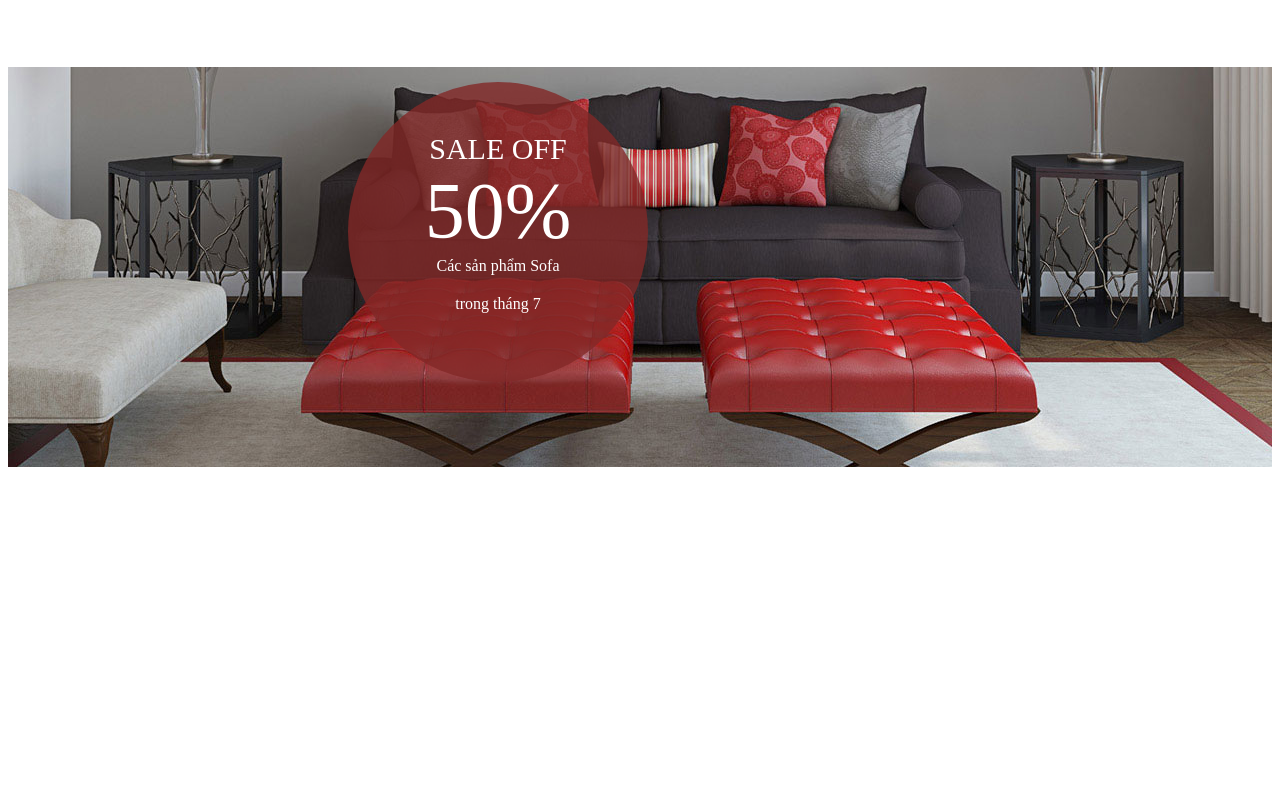
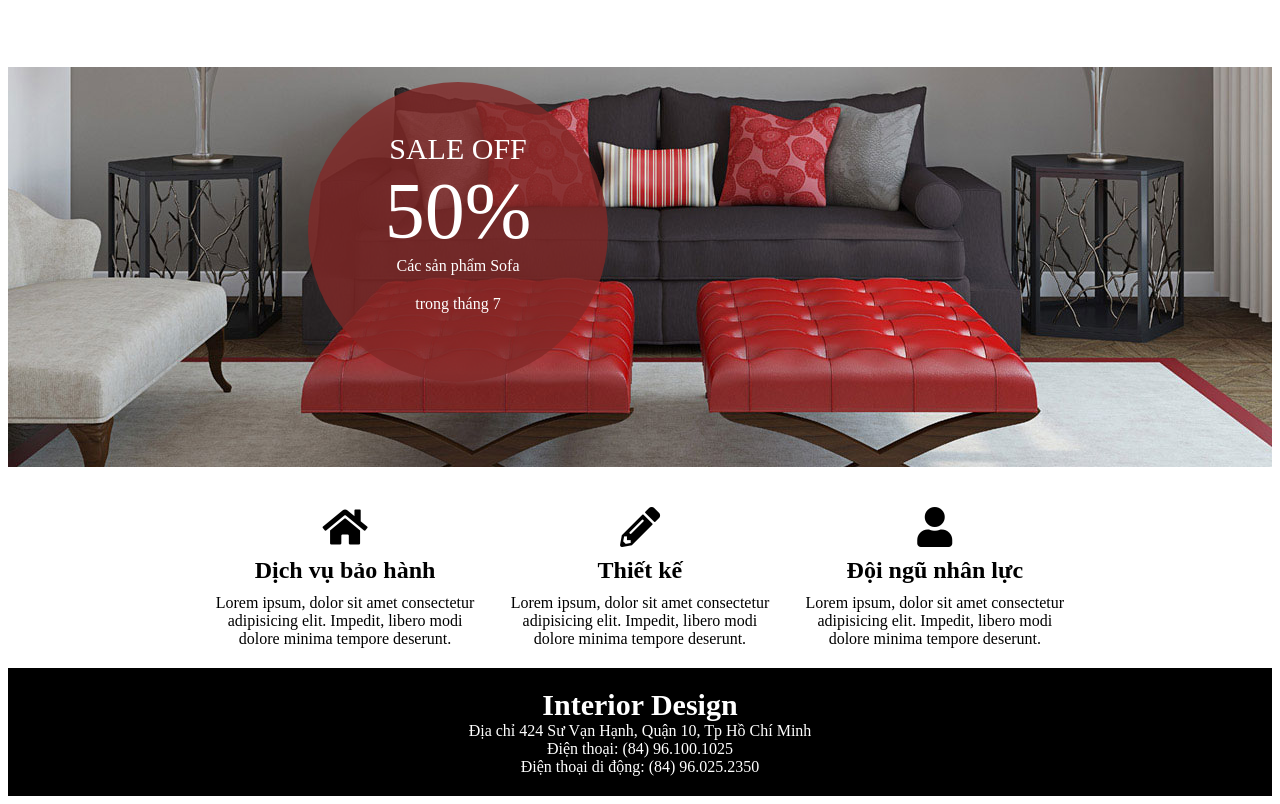
Before and after one commit to sublearn/cyber_webNoiThat_css, a plain HTML site: page index.html in a window 1280 px wide. Shown: the part 2076-2880 px from the top of the page. Before the commit the page ends 2551 px from the top, so only its background shows below. Drawn offline with Linux system fonts and the light colour scheme.

Commit message:
font awesome, center margin auto

```diff
--- a/css/style.css
+++ b/css/style.css
@@ -135,12 +135,12 @@ body {
 
   position: absolute;
   top: 15px;
-  left: 340px;
+  left: 300px;
   /* opacity: 0.8; */
   /* opacity sẽ làm mờ chữ theo */
 }
 
-.banner__circle p{
+.banner__circle p {
   margin: 0 0 20px;
 }
 
@@ -153,3 +153,48 @@ body {
   font-size: 80px;
   margin: 0;
 }
+
+/* NOTE SERVICE */
+/* TODO lorem không đều nhau nếu h2 khác nhau */
+.services {
+  margin: 30px 0 10px;
+}
+.services_content {
+  width: 70%;
+  margin: auto;
+  text-align: center;
+}
+
+.services_item {
+  float: left;
+  width: 33.33%;
+  padding: 10px;
+}
+
+.services_item i {
+  font-size: 40px;
+}
+
+.services_item h2 {
+  margin: 10px 0;
+}
+
+.services_item p {
+  margin: 0;
+}
+
+/* NOTE FOOTER */
+.footer {
+  background-color: black;
+  color: white;
+  text-align: center;
+  padding: 20px 0;
+}
+
+.footer p, .footer h2{
+  margin: 0;
+}
+
+.footer h2{
+  font-size: 30px;
+}
--- a/index.html
+++ b/index.html
@@ -6,17 +6,17 @@
     <meta http-equiv="X-UA-Compatible" content="IE=edge">
     <meta name="viewport" content="width=device-width, initial-scale=1.0">
     <title>Interior Design</title>
-
+    <link rel="stylesheet" href="https://cdnjs.cloudflare.com/ajax/libs/font-awesome/5.12.0-2/css/all.min.css" />
     <link rel="stylesheet" href="./css/style.css">
 </head>
 
 <body>
-    <!-- TODO header -->
+    <!-- NOTE header -->
     <div class="header">
         <div class="header__logo">
             <img src="./img/LOGO.png" alt="logo">
         </div>
-        <!-- TODO navigation -->
+        <!-- NOTE navigation -->
         <div class="header__nav">
             <ul>
                 <li><a href="#">TRANG CHỦ</a></li>
@@ -27,9 +27,9 @@
             </ul>
         </div>
     </div>
-    <!-- TODO carousel -->
+    <!-- NOTE carousel -->
     <div class="carousel"></div>
-    <!-- TODO intro -->
+    <!-- NOTE intro -->
     <div class="intro">
         <p class="intro__text">Tại <span>KLK PHUC THINH</span> Lorem, ipsum dolor sit amet consectetur adipisicing elit.
             Dignissimos reiciendis est delectus beatae voluptatem quasi magnam, sunt perspiciatis possimus? Sit dolore
@@ -56,7 +56,7 @@
         </div>
         <div class="clear"></div>
     </div>
-    <!-- TODO products -->
+    <!-- NOTE products -->
     <div class="products">
         <h2>CÁC SẢN PHẨM BÁN CHẠY</h2>
         <div class="products__content">
@@ -91,9 +91,8 @@
         </div>
         <div class="clear"></div>
     </div>
-    <!-- TODO banner -->
-    <div class="banner"
-    >
+    <!-- NOTE banner -->
+    <div class="banner">
         <div class="banner__circle">
             <p>SALE OFF</p>
             <p>50%</p>
@@ -101,10 +100,38 @@
             <p>trong tháng 7</p>
         </div>
     </div>
-    <!-- TODO services -->
-    <div class="services"></div>
-    <!-- TODO footer -->
-    <div class="footer"></div>
+    <!-- NOTE services -->
+    <div class="services">
+        <div class="services_content">
+            <div class="services_item">
+                <i class="fa fa-home"></i>
+                <h2>Dịch vụ bảo hành</h2>
+                <p>Lorem ipsum, dolor sit amet consectetur adipisicing elit. Impedit, libero modi dolore minima tempore
+                    deserunt.</p>
+            </div>
+            <div class="services_item">
+                <i class="fa fa-pencil-alt"></i>
+                <h2>Thiết kế</h2>
+                <p>Lorem ipsum, dolor sit amet consectetur adipisicing elit. Impedit, libero modi dolore minima tempore
+                    deserunt.</p>
+            </div>
+            <div class="services_item">
+                <i class="fa fa-user"></i>
+                <h2>Đội ngũ nhân lực</h2>
+                <p>Lorem ipsum, dolor sit amet consectetur adipisicing elit. Impedit, libero modi dolore minima
+                    tempore
+                    deserunt.</p>
+            </div>
+        </div>
+        <div class="clear"></div>
+    </div>
+    <!-- NOTE footer -->
+    <div class="footer">
+        <h2>Interior Design</h2>
+        <p>Địa chỉ 424 Sư Vạn Hạnh, Quận 10, Tp Hồ Chí Minh</p>
+        <p>Điện thoại: (84) 96.100.1025</p>
+        <p>Điện thoại di động: (84) 96.025.2350</p>
+    </div>
 </body>
 
 </html>
```
Lines whose indentation alone changed are shown as unchanged.
